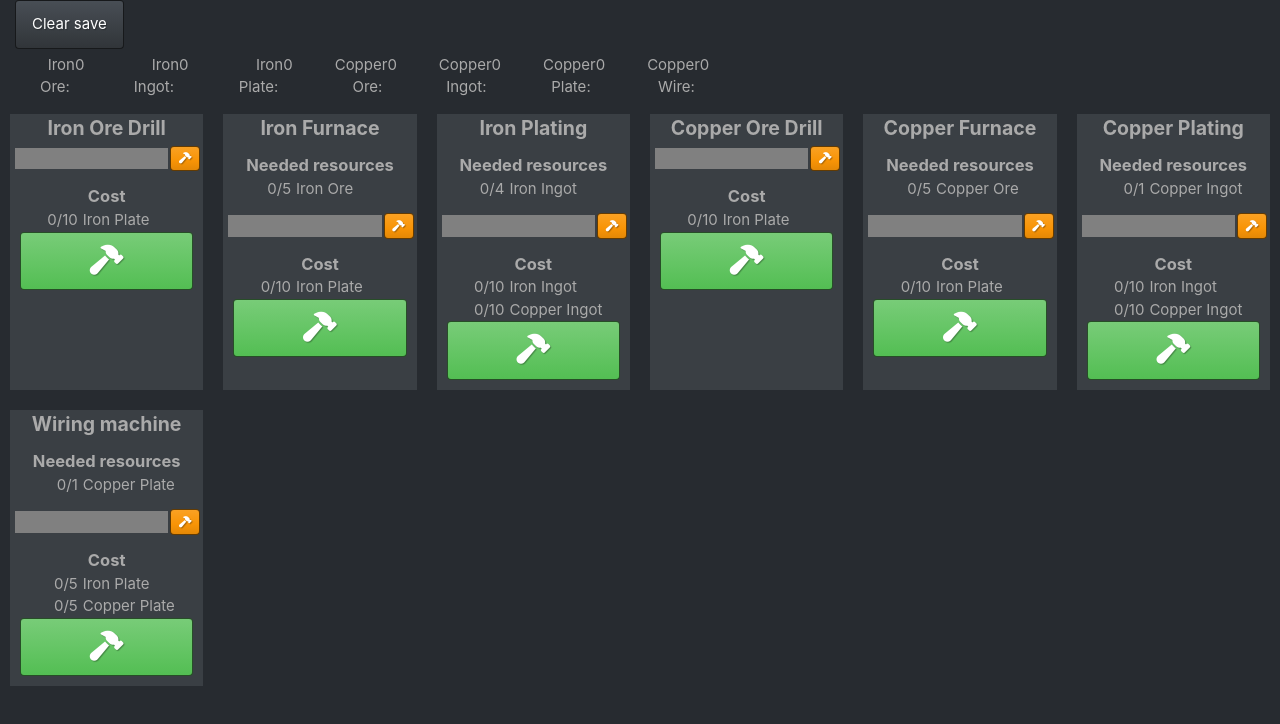
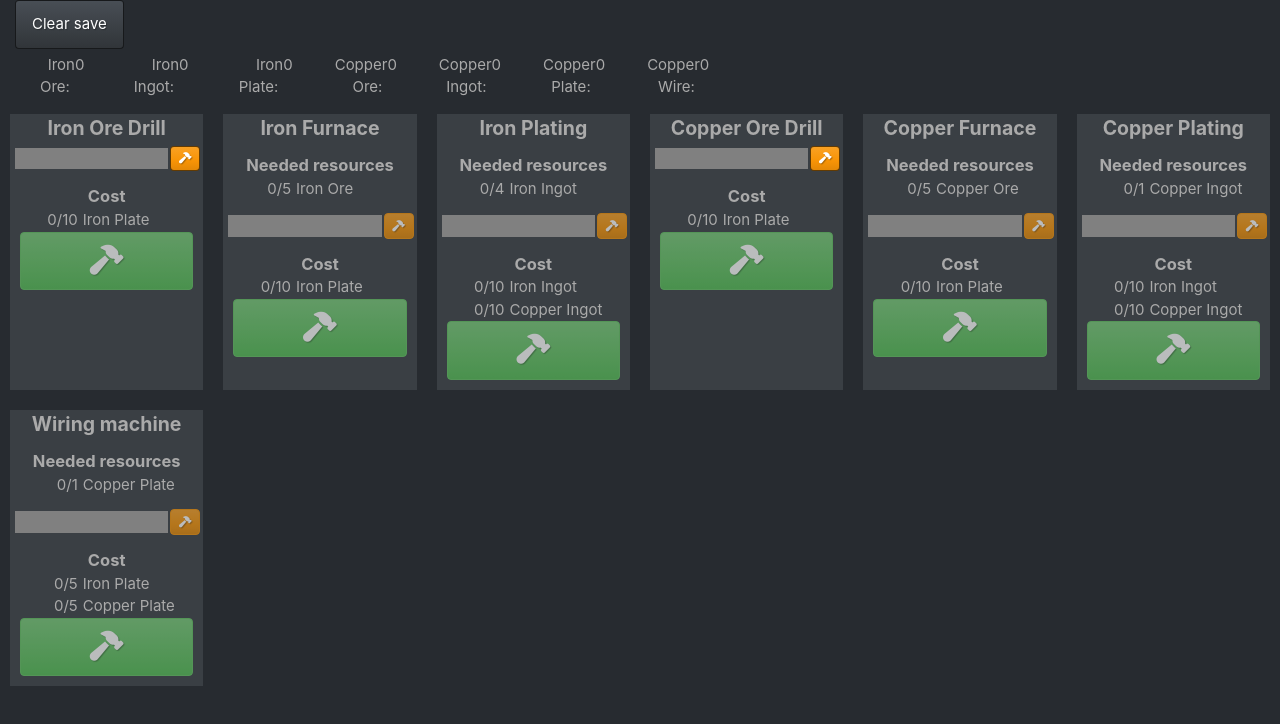
Before and after one commit to charlesbl/factory-game, a React (Create React App) app: page / in a window 1280 px wide. Shown: the top 724 px of the page. Built offline with nearby package versions, Linux system fonts and the light colour scheme.

Commit message:
disable buttons

```diff
--- a/src/Views/MachineTypeView.js
+++ b/src/Views/MachineTypeView.js
@@ -37,7 +37,7 @@ class MachineTypeView extends React.Component {
                 <div className="add-machine">
                     <div className="subtitle">Cost</div>
                     {this.props.craft.input.map((itemStack => this.renderAvailableResources(itemStack)))}
-                    <button className="btn btn-success btn-machine" key={this.props.craft.id} onClick={() => this.props.craft.tryCraft(this.props.factory)}><i class="fas fa-hammer fa-2x"></i></button>
+                    <button className="btn btn-success btn-machine" key={this.props.craft.id} disabled={!this.props.craft.canCraft(this.props.factory)} onClick={() => this.props.craft.tryCraft(this.props.factory)}><i class="fas fa-hammer fa-2x"></i></button>
                 </div>
             </div>
         );
--- a/src/Views/MachineView.js
+++ b/src/Views/MachineView.js
@@ -3,7 +3,8 @@ import '../css/Machine.css'
 
 class MachineView extends React.Component {
     render() {
-        var craftBtn = this.props.machine.manual ? <button onClick={() => this.props.machine.manualUpdate()} className="btn btn-warning btn-side"><i class="fas fa-hammer fa-xs"></i></button> : "";
+        var canCraft = this.props.machine.craft.canCraft(this.props.machine.factory) || this.props.machine.isCrafting;
+        var craftBtn = this.props.machine.manual ? <button onClick={() => this.props.machine.manualUpdate()} className="btn btn-warning btn-side" disabled={!canCraft}><i class="fas fa-hammer fa-xs"></i></button> : "";
         var pauseBtn = !this.props.machine.manual ? <button onClick={() => this.props.machine.togglePause()} className="btn btn-warning btn-side">{this.props.machine.pause ? <i class="fas fa-play fa-xs"></i> : <i class="fas fa-pause fa-xs"></i>}</button> : "";
         var destroyBtn = !this.props.machine.manual ? <button onClick={() => this.props.machine.destroy()} className="btn btn-danger btn-side"><i class="fas fa-trash fa-xs"></i></button> : "";
         return (
```
